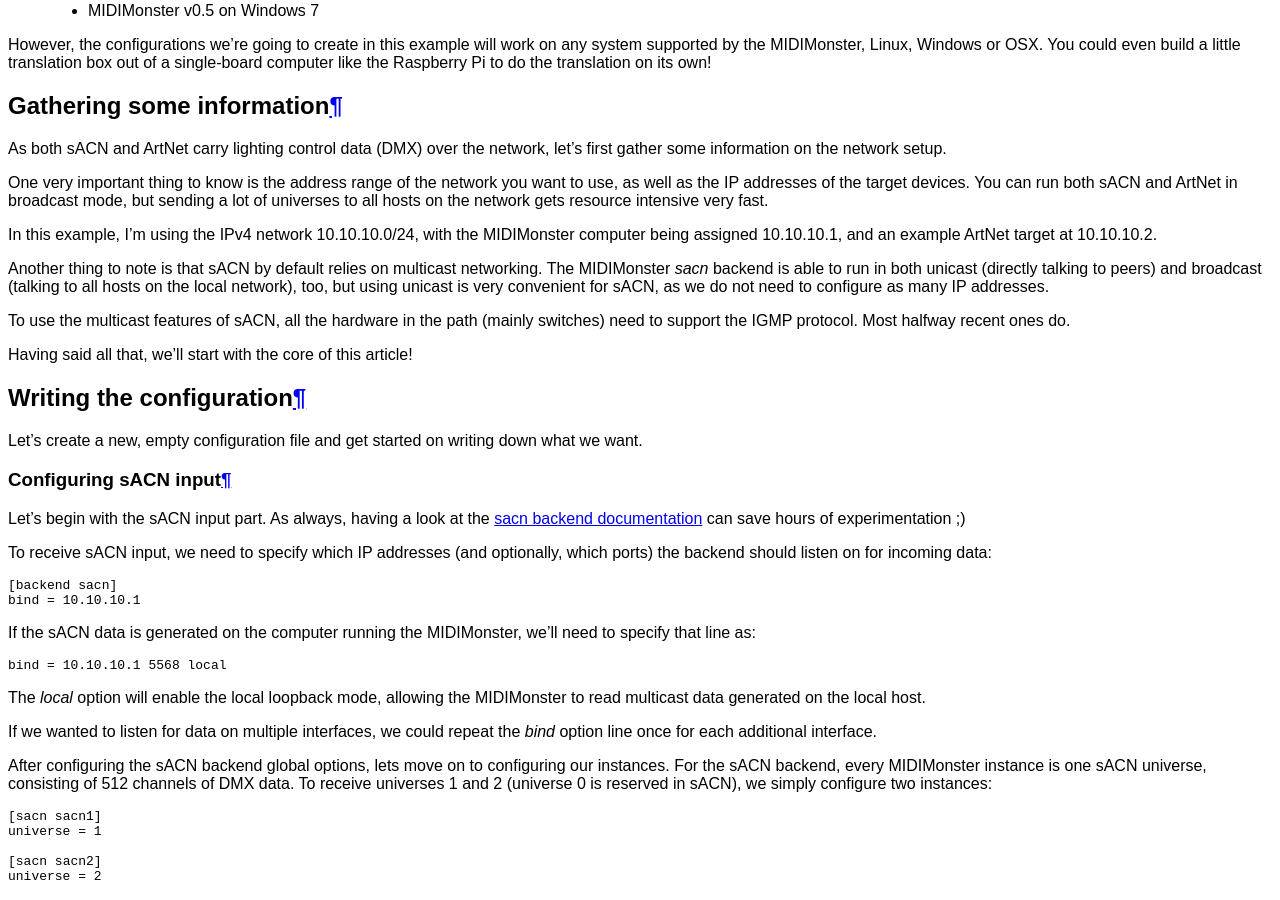
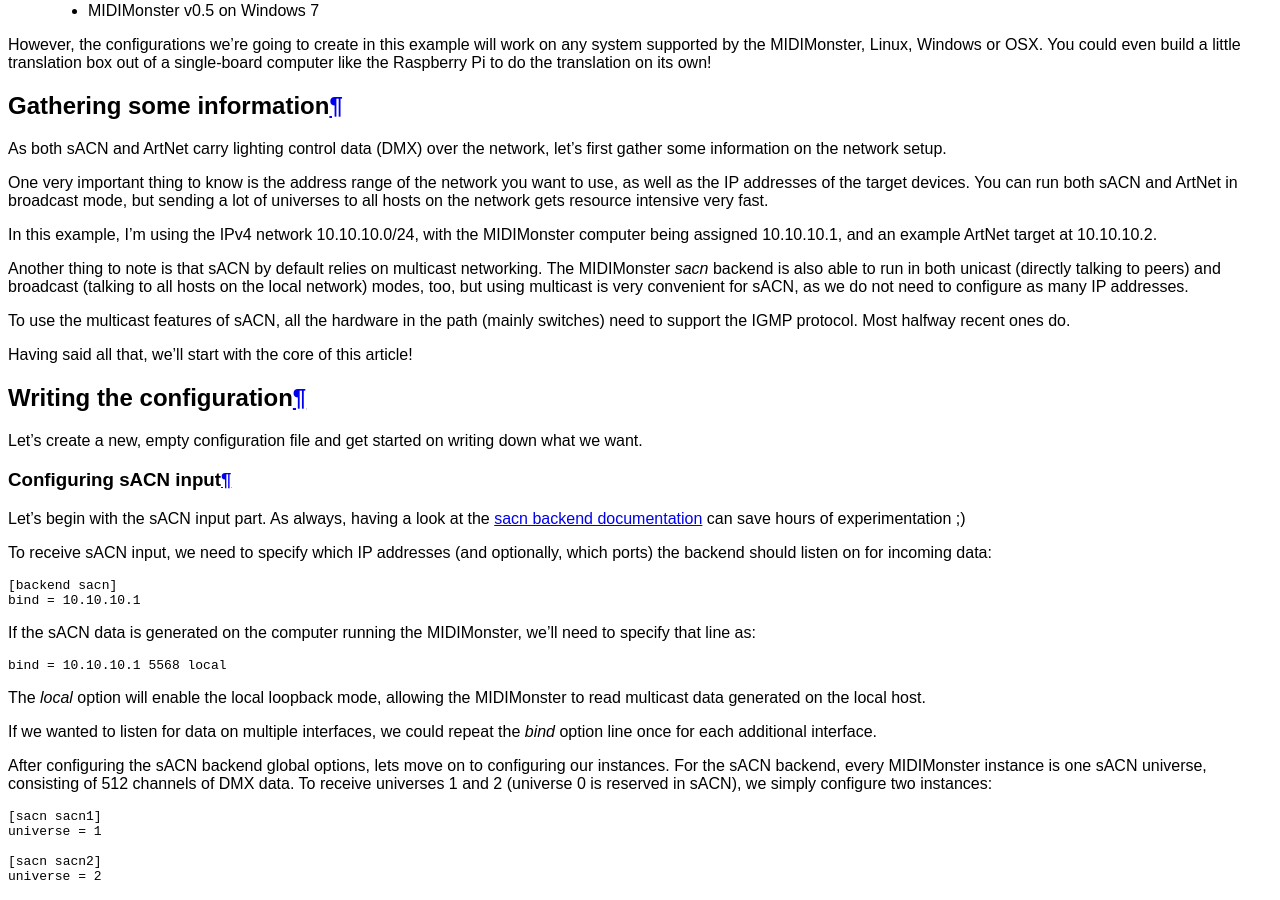
Before and after one commit to control8r/midimonster-knowledge-base, a Sphinx documentation site: the page built from source/usecases/Convert-sACN-ArtNet.rst, in a window 1280 px wide and 900 px high, scrolled down 746 px. Built offline with Sphinx 7.4.7 and the Read the Docs theme 2.0.0, drawn with Linux system fonts in a browser that asks for light colours; pages that are not in the unit, such as notebooks, are missing from menus.

Commit message:
Fix word

```diff
--- a/source/usecases/Convert-sACN-ArtNet.rst
+++ b/source/usecases/Convert-sACN-ArtNet.rst
@@ -31,9 +31,9 @@
 computer being assigned 10.10.10.1, and an example ArtNet target at 10.10.10.2.
 
 Another thing to note is that sACN by default relies on multicast networking.
-The MIDIMonster `sacn` backend is able to run in both unicast (directly talking
-to peers) and broadcast (talking to all hosts on the local network), too,
-but using unicast is very convenient for sACN, as we do not need to configure
+The MIDIMonster `sacn` backend is also able to run in both unicast (directly talking
+to peers) and broadcast (talking to all hosts on the local network) modes, too,
+but using multicast is very convenient for sACN, as we do not need to configure
 as many IP addresses.
 
 To use the multicast features of sACN, all the hardware in the path (mainly switches)
```
